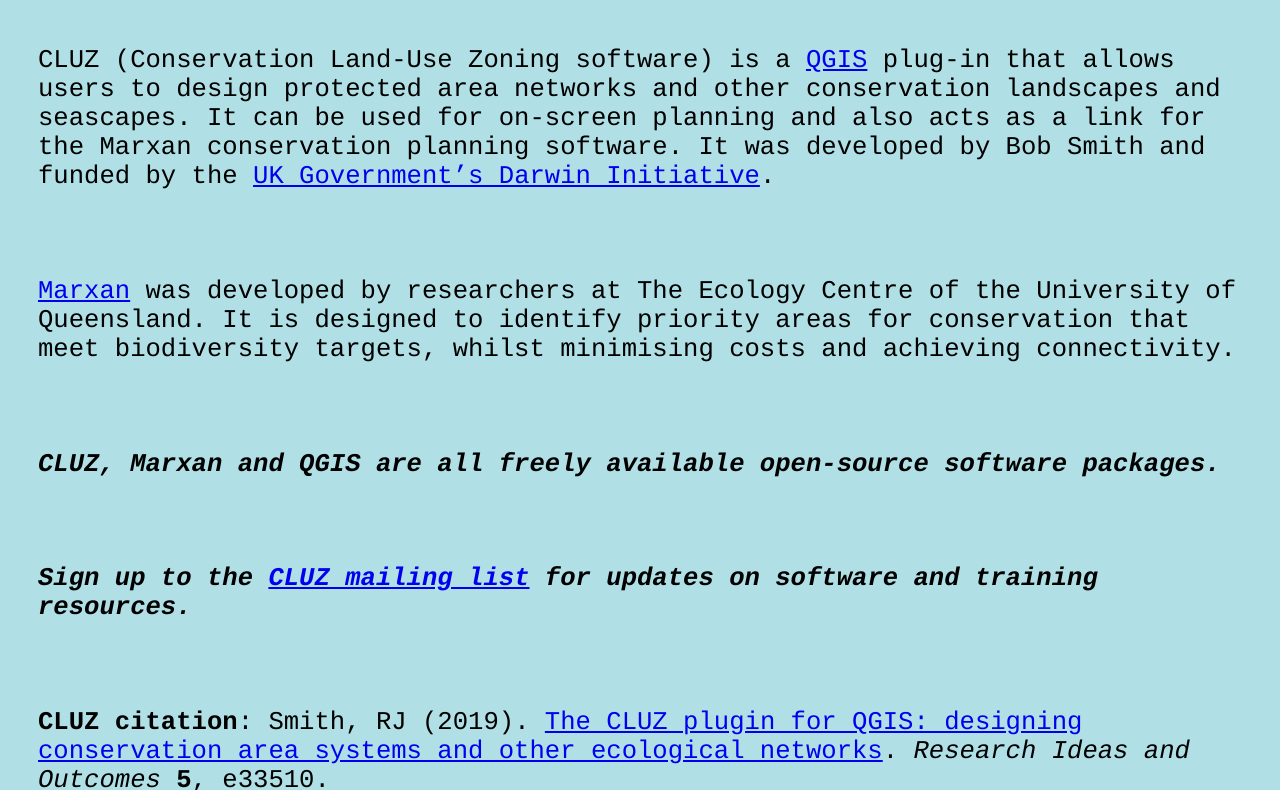
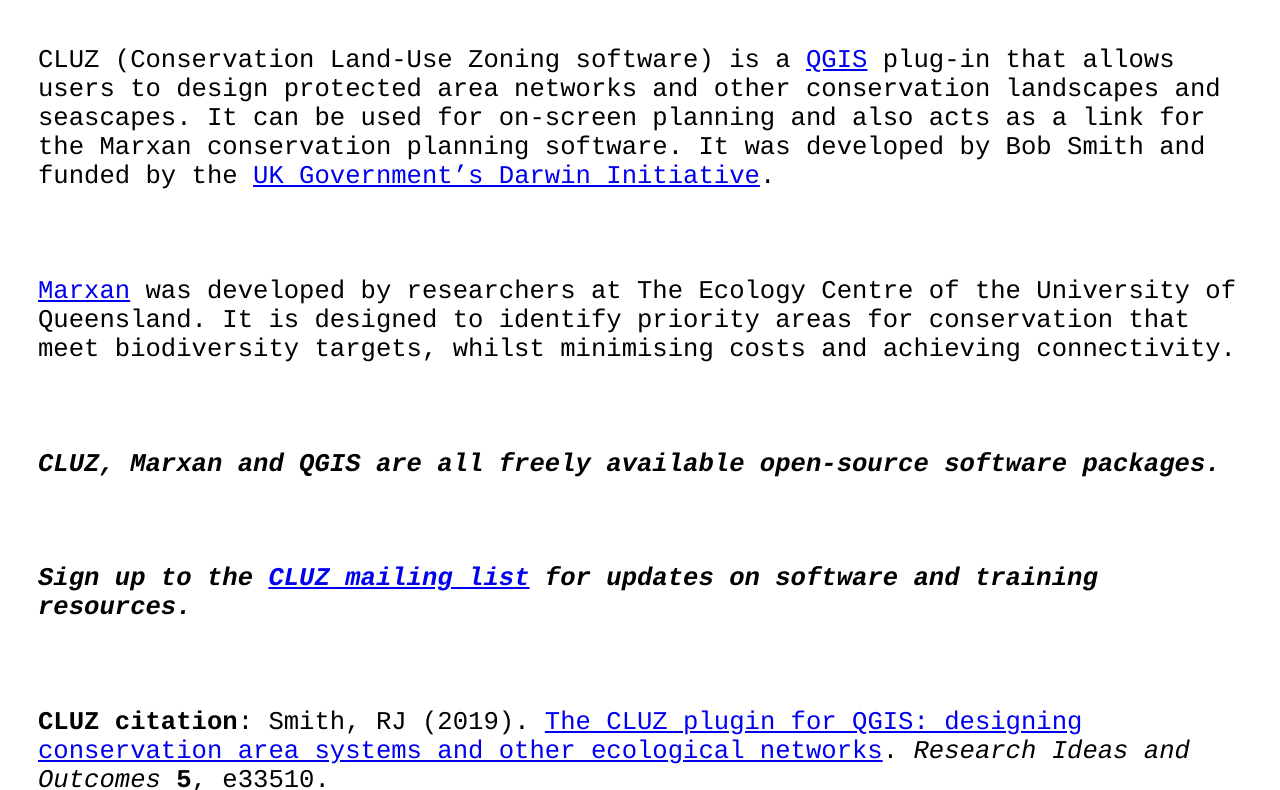
Before and after one commit to AnotherBobSmith/anotherbobsmith.github.io, a plain HTML site: page cluz.html in a window 1280 px wide. Shown: the part 104-894 px from the top of the page. Drawn offline with Linux system fonts and the light colour scheme.

Commit message:
Update styles.css

```diff
--- a/styles.css
+++ b/styles.css
@@ -1,5 +1,5 @@
 body {
-  background-color: powderblue;
+  background-color: white;
 }
 
 h1 {
```
